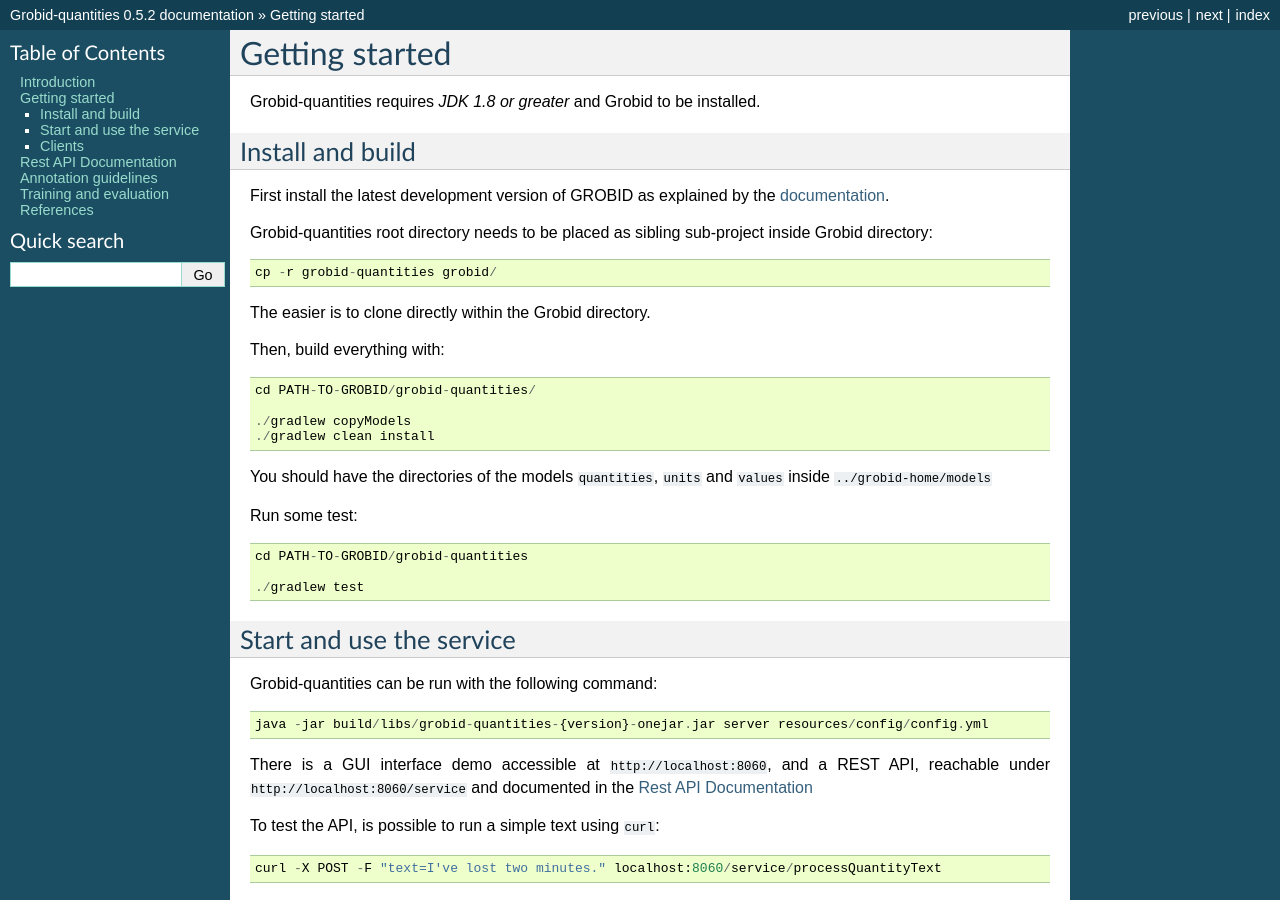
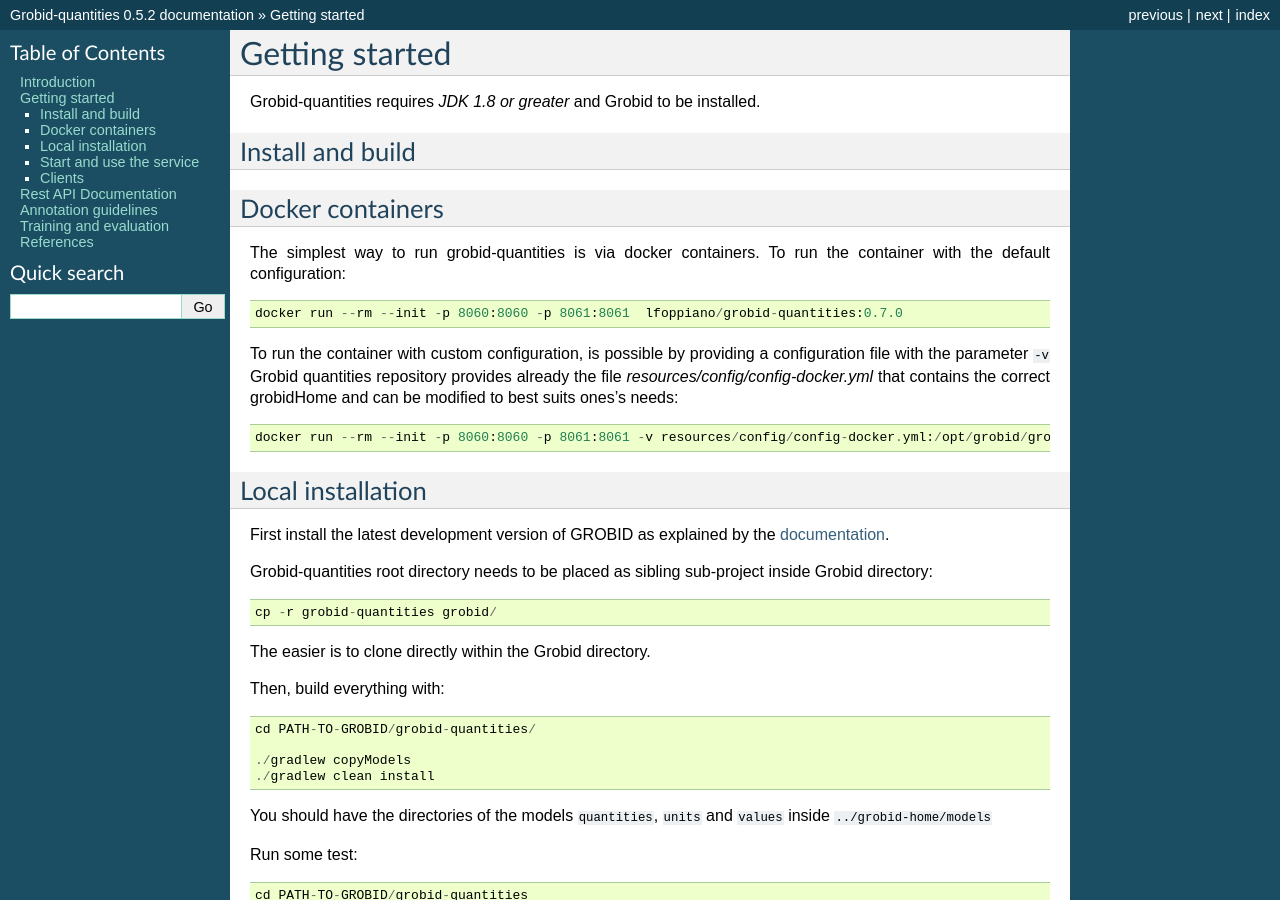
Before and after one commit to lfoppiano/grobid-quantities, a Sphinx documentation site: the page built from doc/gettingStarted.rst, in a window 1280 px wide and 900 px high. Built offline with Sphinx 7.4.7, drawn with Linux system fonts in a browser that asks for light colours.

Commit message:
update documentation and docker file to support correctly a default configuration

```diff
--- a/doc/gettingStarted.rst
+++ b/doc/gettingStarted.rst
@@ -9,6 +9,22 @@ Grobid-quantities requires *JDK 1.8 or greater* and Grobid to be installed.
 
 Install and build
 ~~~~~~~~~~~~~~~~~
+
+Docker containers
+~~~~~~~~~~~~~~~~~
+The simplest way to run grobid-quantities is via docker containers.
+To run the container with the default configuration:
+::
+     docker run --rm --init -p 8060:8060 -p 8061:8061  lfoppiano/grobid-quantities:0.7.0
+
+To run the container with custom configuration, is possible by providing a configuration file with the parameter ``-v``
+Grobid quantities repository provides already the file `resources/config/config-docker.yml` that contains the correct grobidHome and can be modified to best suits ones's needs:
+::
+     docker run --rm --init -p 8060:8060 -p 8061:8061 -v resources/config/config-docker.yml:/opt/grobid/grobid-quantities/config.yml:ro  lfoppiano/grobid-quantities:0.7.0
+
+
+Local installation
+~~~~~~~~~~~~~~~~~~~~~
 
 First install the latest development version of GROBID as explained by the `documentation <http://grobid.readthedocs.org>`_.
 
```
Also changed, not shown: 1 other file.
